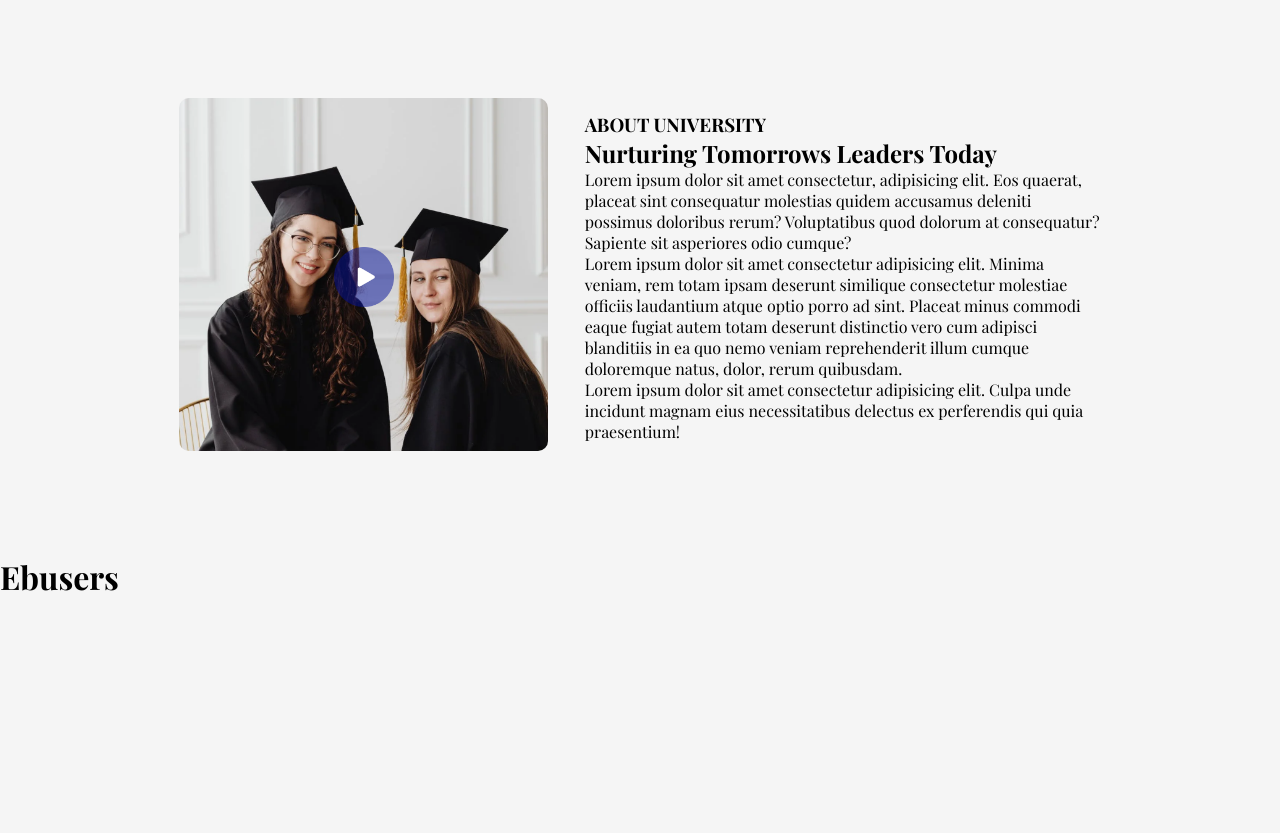
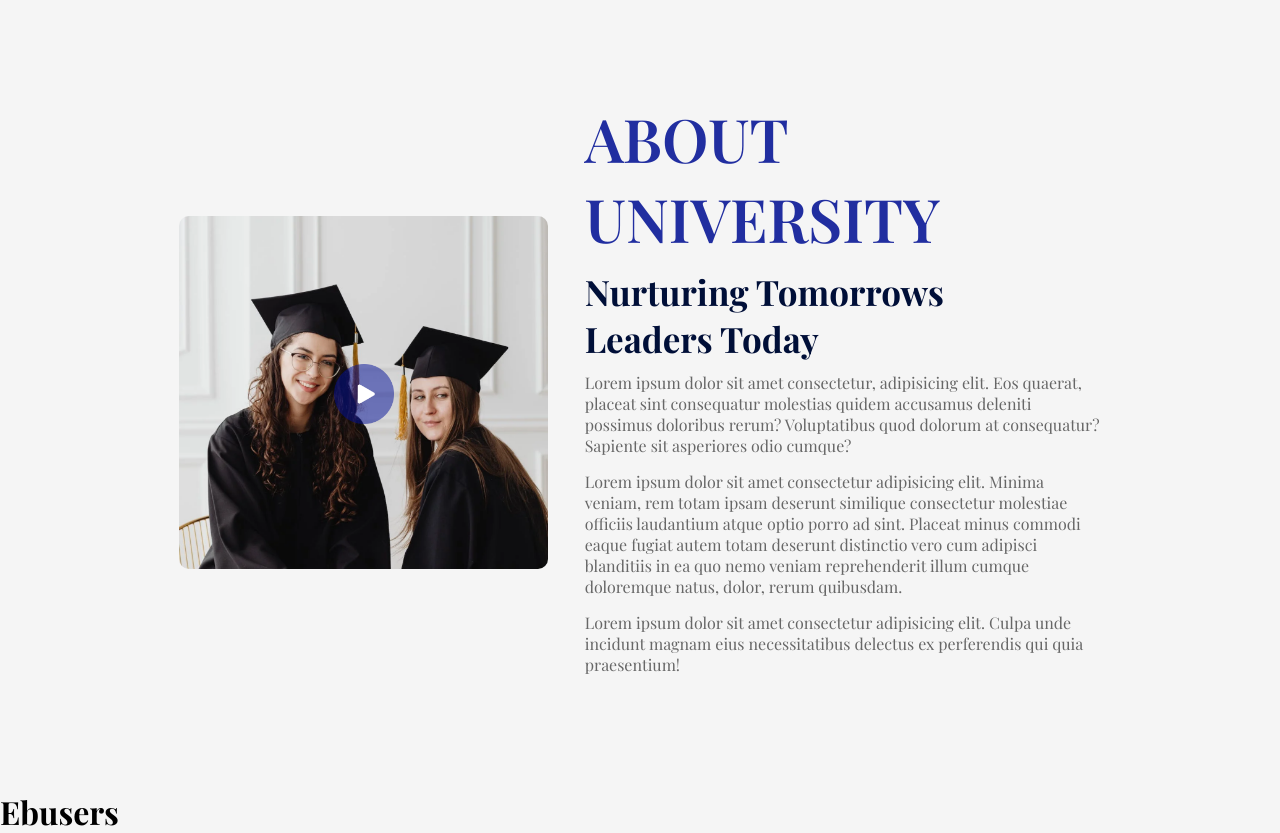
Before and after one commit to Tolegithub7/React, a React (Vite) app in the folder Ebusers/: page / in a window 1280 px wide. Shown: the part 1382-2215 px from the top of the page. Before the commit the page ends 1980 px from the top, so only its background shows below. Built offline with nearby package versions, Linux system fonts and the light colour scheme; a web font is replaced by a local one.

Commit message:
finished with about page

```diff
--- a/Ebusers/src/Components/About/About.css
+++ b/Ebusers/src/Components/About/About.css
@@ -23,3 +23,18 @@
   left: 50%;
   transform: translate(-50%, -50%);
 }
+.about h3 {
+  font-weight: 600;
+  font-size: 60px;
+  color: #212ea0;
+}
+.about h2 {
+  margin: 10px 0;
+  font-size: 35px;
+  color: #000f38;
+  max-width: 400px;
+}
+.about p {
+  color: #676767;
+  margin-bottom: 15px;
+}
```
